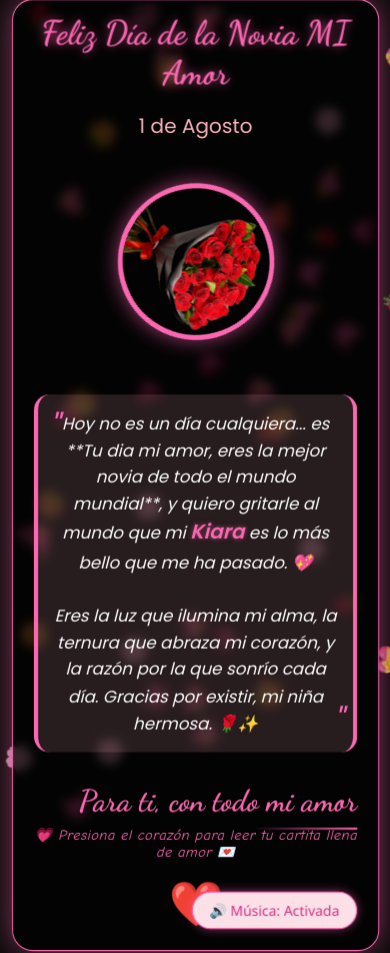
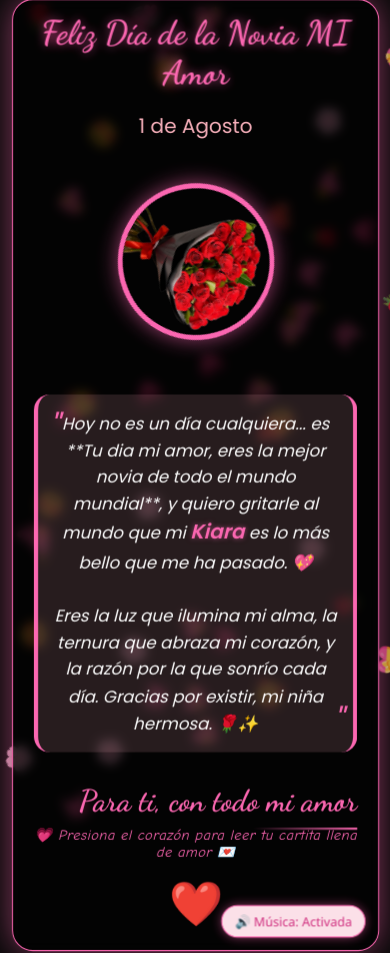
Before and after one commit to Jhosep24/Novia24, a plain HTML site: page index.html in a window 390 px wide. Drawn offline with Linux system fonts and the light colour scheme.

Commit message:
Update index.html

```diff
--- a/index.html
+++ b/index.html
@@ -387,7 +387,7 @@
     background-color: #ffe4ec;
     border: 1px solid #ff69b4;
     color: #d63384;
-    padding: 8px 16px;
+    padding: 10px 18px;
     border-radius: 25px;
     font-family: 'Segoe UI', cursive;
     cursor: pointer;
@@ -397,13 +397,33 @@
     z-index: 999;
     box-shadow: 0 0 10px rgba(255, 105, 180, 0.5);
     transition: all 0.3s ease;
+    font-size: 14px;
 }
 
+/* Hover */
 .music-btn:hover {
     background-color: #ffb6c1;
     color: white;
 }
 
+/* Responsive */
+@media (max-width: 768px) {
+    .music-btn {
+        padding: 8px 14px;
+        font-size: 13px;
+        bottom: 15px;
+        right: 15px;
+    }
+}
+
+@media (max-width: 480px) {
+    .music-btn {
+        padding: 6px 12px;
+        font-size: 12px;
+        bottom: 12px;
+        right: 12px;
+    }
+}
 
     </style>
 </head>
@@ -463,10 +483,19 @@
         </div>
     </div>
 
-    <script>
+<script>
     const music = document.getElementById('bg-music');
     const toggleBtn = document.getElementById('toggle-music');
 
+    // Intentar reproducir la música al cargar
+    window.addEventListener('DOMContentLoaded', () => {
+        music.play().catch(() => {
+            // Si el navegador bloquea autoplay
+            toggleBtn.textContent = '🔇 Pulsa para activar música';
+        });
+    });
+
+    // Botón para pausar o reanudar
     toggleBtn.addEventListener('click', () => {
         if (music.paused) {
             music.play();
```
